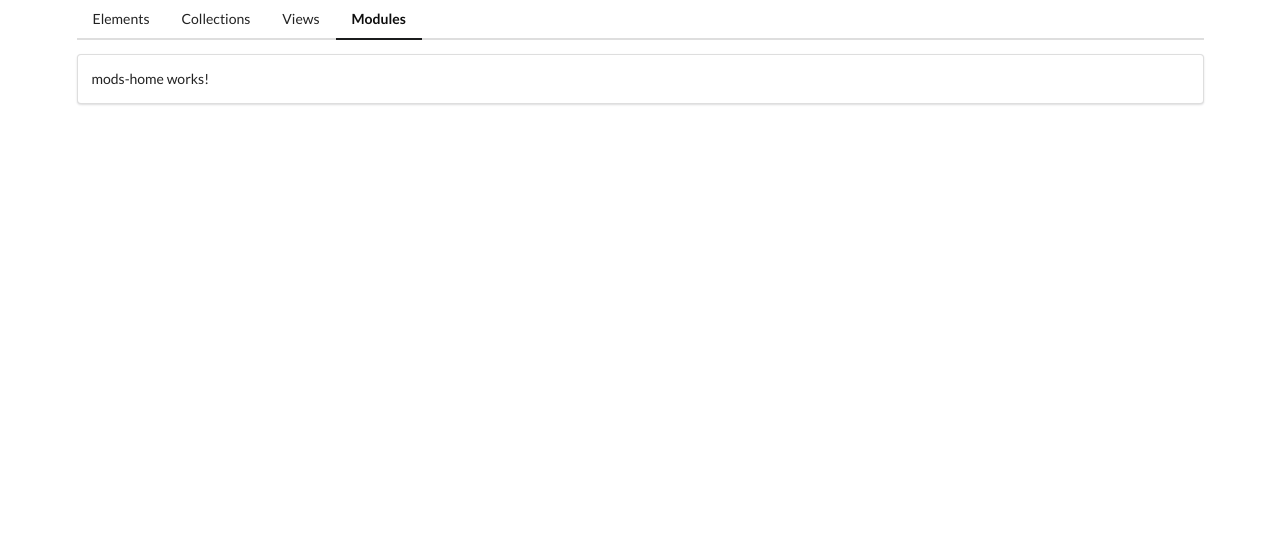
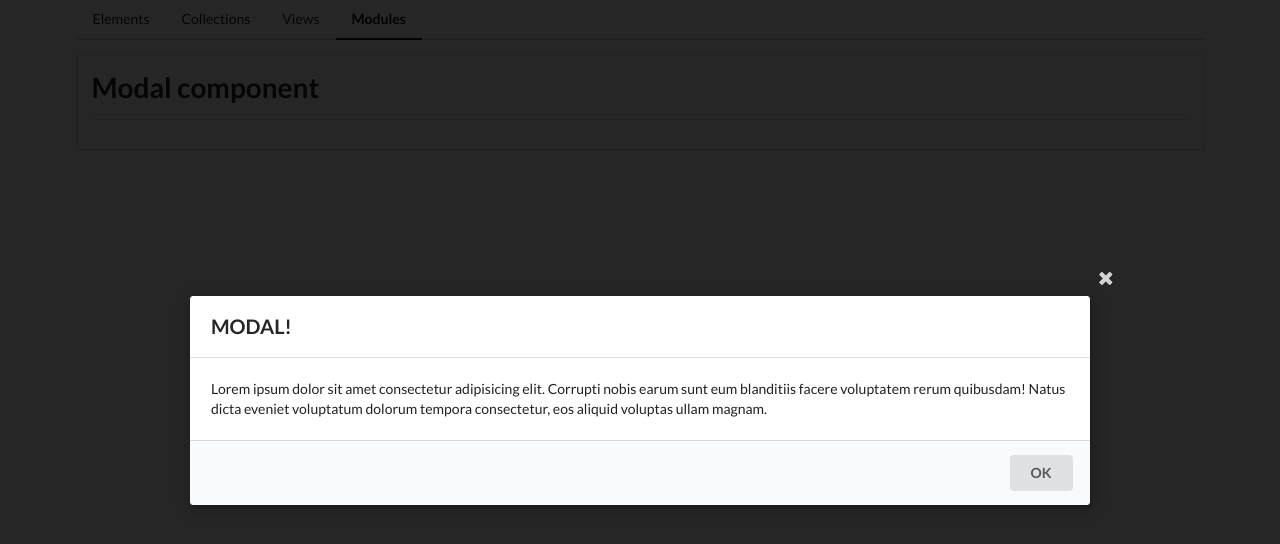
Before and after one commit to milicaaradovanovicc/AngularBootcamp_Udemy, an Angular app in the folder comps/: page /mods in a window 1280 px wide. Shown: the top 544 px of the page. Built offline with nearby package versions, Linux system fonts and the light colour scheme.

Commit message:
mods initial commit

```diff
--- /dev/null
+++ b/comps/src/app/mods/modal/modal.component.html
@@ -0,0 +1,17 @@
+<div class="ui dimmer visible active">
+  <div class="ui modal visible active">
+    <i class="close icon"></i>
+    <div class="header">MODAL!</div>
+    <div class="content">
+      <p>
+        Lorem ipsum dolor sit amet consectetur adipisicing elit. Corrupti nobis
+        earum sunt eum blanditiis facere voluptatem rerum quibusdam! Natus dicta
+        eveniet voluptatum dolorum tempora consectetur, eos aliquid voluptas
+        ullam magnam.
+      </p>
+    </div>
+    <div class="actions">
+      <button class="ui button">OK</button>
+    </div>
+  </div>
+</div>
--- /dev/null
+++ b/comps/src/app/mods/modal/modal.component.ts
@@ -0,0 +1,14 @@
+import { Component, ElementRef, OnInit } from '@angular/core';
+
+@Component({
+  selector: 'app-modal',
+  templateUrl: './modal.component.html',
+  styleUrls: ['./modal.component.css'],
+})
+export class ModalComponent implements OnInit {
+  constructor(private el: ElementRef) {}
+
+  ngOnInit() {
+    document.body.appendChild(this.el.nativeElement);
+  }
+}
--- a/comps/src/app/mods/mods-home/mods-home.component.html
+++ b/comps/src/app/mods/mods-home/mods-home.component.html
@@ -1 +1,2 @@
-<p>mods-home works!</p>
+<app-divider>Modal component</app-divider>
+<app-modal></app-modal>
--- a/comps/src/app/mods/mods.module.ts
+++ b/comps/src/app/mods/mods.module.ts
@@ -4,9 +4,10 @@ import { CommonModule } from '@angular/common';
 import { ModsRoutingModule } from './mods-routing.module';
 import { ModsHomeComponent } from './mods-home/mods-home.component';
 import { SharedModule } from '../shared/shared.module';
+import { ModalComponent } from './modal/modal.component';
 
 @NgModule({
-  declarations: [ModsHomeComponent],
+  declarations: [ModsHomeComponent, ModalComponent],
   imports: [CommonModule, ModsRoutingModule, SharedModule],
   exports: [],
 })
```
Also changed, not shown: comps/src/app/mods/modal/modal.component.css (added), 1 other file (tests, documents, lock files or other folders).
